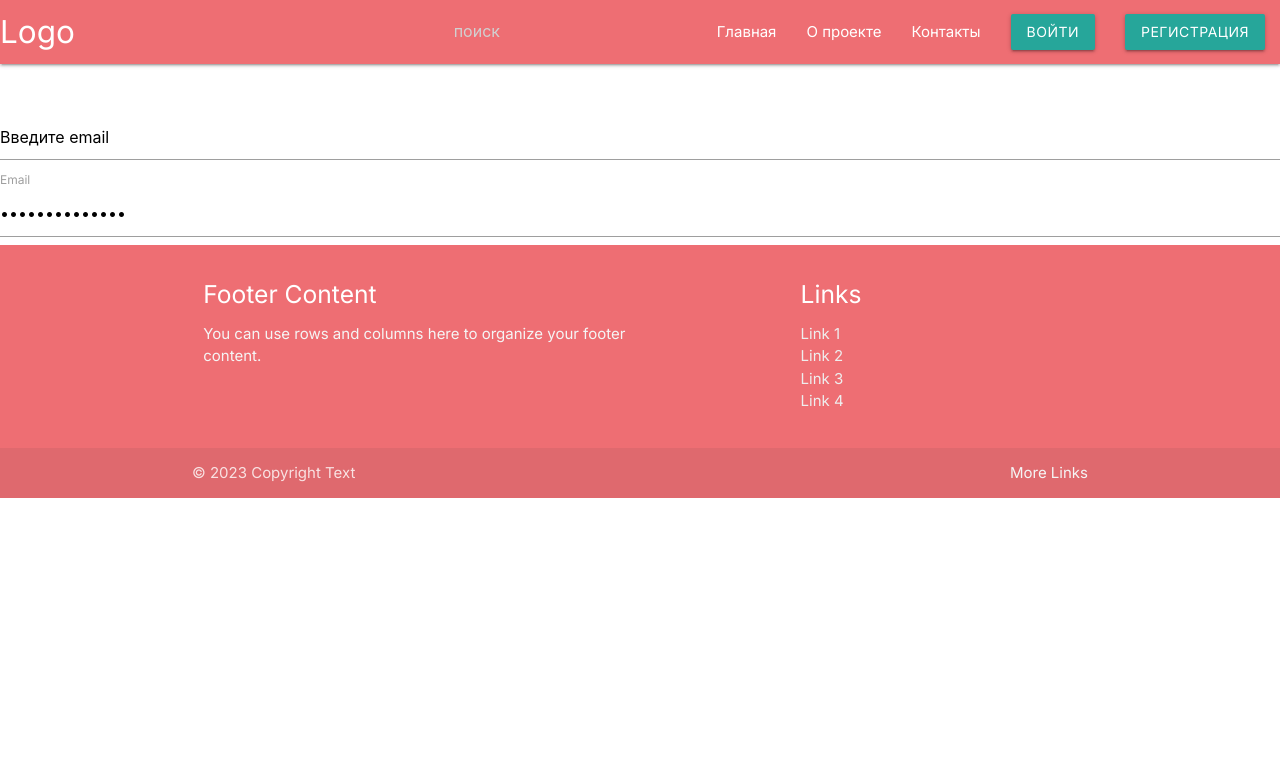
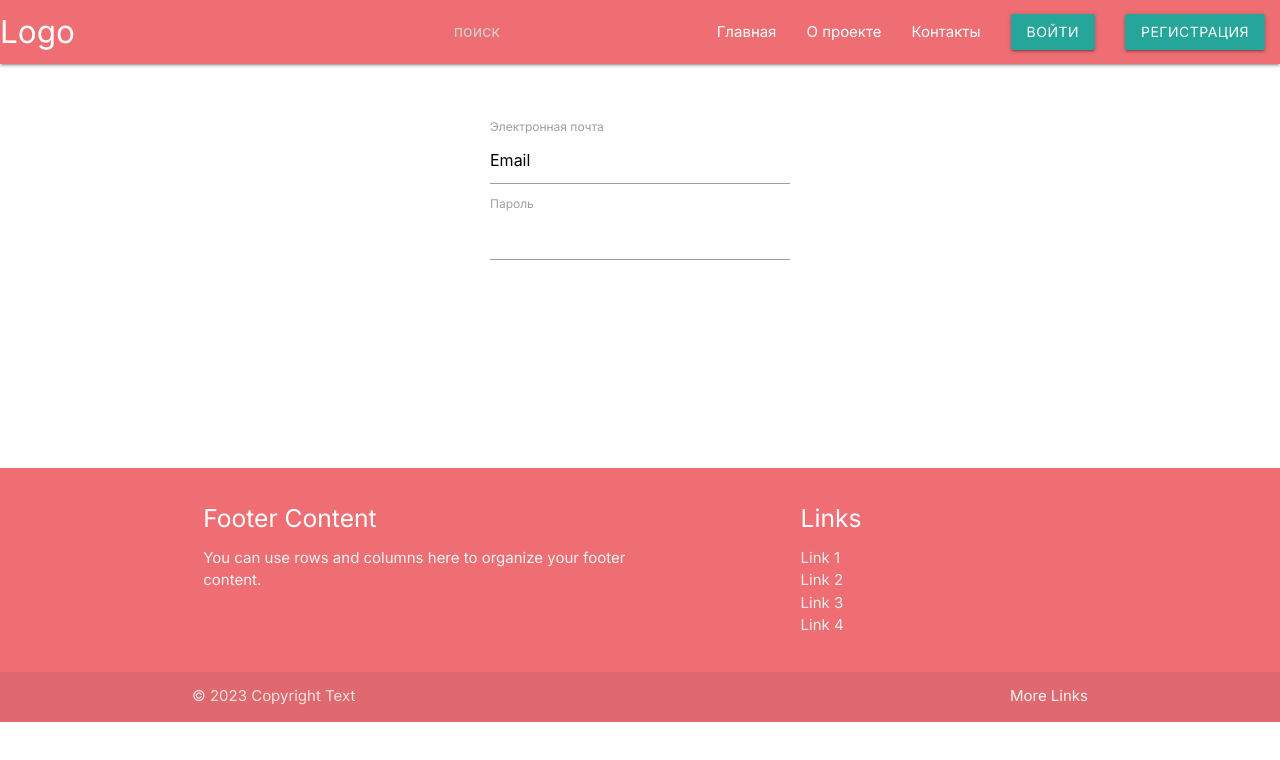
Before and after one commit to RuslanSharipov63/nextUpdate, a Next.js app: page /auth in a window 1280 px wide. Shown: the top 760 px of the page. Built offline with nearby package versions, Linux system fonts and the light colour scheme.

Commit message:
validation auth

```diff
--- /dev/null
+++ b/app/auth/auth.module.css
@@ -0,0 +1,11 @@
+.container {
+    display: grid;
+    grid-template-columns: auto 90% auto;
+    margin: 4%;
+}
+
+@media screen and (min-width: 600px) {
+    .container {
+        grid-template-columns: auto 300px auto;
+    }
+}
--- a/app/auth/page.tsx
+++ b/app/auth/page.tsx
@@ -1,12 +1,19 @@
 "use client";
 import { useState } from "react";
 import TextField from "@/components/TextField";
+import validationAuth from "@/helper/validationAuth";
+import styles from './auth.module.css';
 
 const AuthPage = () => {
   const [authInut, setAuthInput] = useState({
-    email: "Введите email",
-    password: "Введите пароль",
+    email: "Email",
+    password: "",
   });
+
+  const [error, setError] = useState({
+    email: '',
+    password: ''
+  })
 
   const handleChange = (etv: string, etn: string) => {
     setAuthInput({
@@ -20,24 +27,55 @@ const AuthPage = () => {
       [etn]: "",
     });
   };
+
+  const validationResult = validationAuth(authInut.email, authInut.password)
+
+  const handleBlur = (): void => {
+
+    if (validationResult === 1) {
+      setError({ ...error, email: "Не валидный email" })
+    }
+    if (validationResult === 2) {
+      setError({ ...error, password: "Длина пароля от 5 до 8 символов" })
+    }
+    console.log(validationResult)
+  }
+
+
+
   return (
-    <>
+    <div className={styles.container} style={{ marginBottom: '200px' }}>
+      <div></div>
+      <form>
+        <div>
+          <label htmlFor="email">Электронная почта</label>
+          <span className="helper-text">{error.email === "" ? null : error.email}</span>
           <TextField
             typeText={"text"}
             valueText={authInut.email}
             funcChange={handleChange}
             funcFocus={handleFocus}
             nameText="email"
+            idText={'email'}
+            funcBlur={handleBlur}
           />
-      <label htmlFor="email">Email</label>
+        </div>
+        <div>
+          <label htmlFor="password">Пароль</label>
+          <span className="helper-text">{error.password === "" ? null : error.password}</span>
           <TextField
             typeText={"password"}
             valueText={authInut.password}
             funcChange={handleChange}
             funcFocus={handleFocus}
             nameText="password"
+            idText={'pass'}
+            funcBlur={handleBlur}
           />
-    </>
+        </div>
+      </form>
+      <div></div>
+    </div>
   );
 };
 
--- a/components/TextField.tsx
+++ b/components/TextField.tsx
@@ -7,6 +7,8 @@ type TextFieldProps = {
   nameText: string;
   funcChange: (itemValue: string, itemName: string) => void;
   funcFocus: (itemName: string) => void;
+  idText: string;
+  funcBlur: () => void;
 };
 
 const TextField: FC<TextFieldProps> = ({
@@ -15,7 +17,10 @@ const TextField: FC<TextFieldProps> = ({
   funcChange,
   funcFocus,
   nameText,
+  idText,
+  funcBlur
 }) => {
+
   return (
     <>
       <input
@@ -24,6 +29,8 @@ const TextField: FC<TextFieldProps> = ({
         onChange={(e) => funcChange(e.target.value, e.target.name)}
         onFocus={(e) => funcFocus(e.target.name)}
         name={nameText}
+        id={idText}
+        onBlur={funcBlur}
       />
     </>
   );
--- /dev/null
+++ b/helper/validationAuth.tsx
@@ -0,0 +1,19 @@
+const validationAuth = (email: string, password: string): number | void => {
+    const pattern = /^(([^<>()[\].,;:\s@"]+(\.[^<>()[\].,;:\s@"]+)*)|(".+"))@(([^<>()[\].,;:\s@"]+\.)+[^<>()[\].,;:\s@"]{2,})$/iu
+
+    let code: number = 0;
+
+    if (!pattern.test(email)) {
+        code = 1
+    }
+    if (password.length < 5 || password.length > 9) {
+        code = 2
+    }
+
+    if (pattern.test(email) || password.length > 5 || password.length < 9) {
+        code = 3
+    }
+    return code
+}
+
+export default validationAuth;
--- a/package.json
+++ b/package.json
@@ -17,6 +17,7 @@
     "next": "13.4.9",
     "react": "18.2.0",
     "react-dom": "18.2.0",
+    "react-hook-form": "^7.45.1",
     "typescript": "5.1.6"
   }
 }
```
Also changed, not shown: 1 other file (tests, documents, lock files or other folders). Lines whose indentation alone changed are shown as unchanged.
